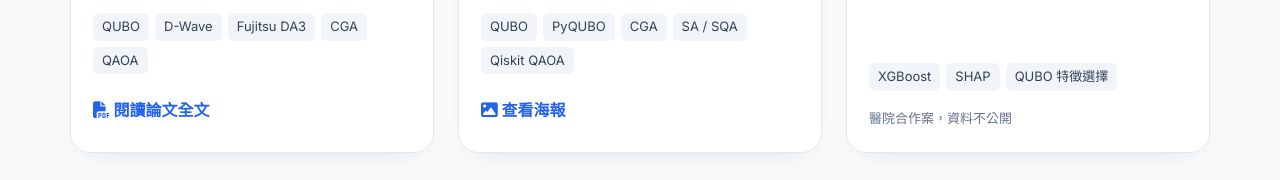
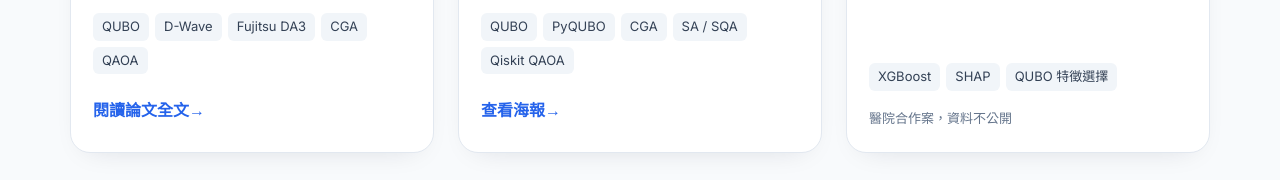
Before and after one commit to CHEN-0121/CHEN-0121.github.io, a plain HTML site: page index.html in a window 1280 px wide. Shown: the part 3110-3290 px from the top of the page. Drawn offline with Linux system fonts and the light colour scheme.

Commit message:
Add files via upload

```diff
--- a/index.html
+++ b/index.html
@@ -201,6 +201,8 @@ h2 small i{margin-right:6px}
 .timeline li{align-items:center}
 .cicon i{font-size:20px}
 footer h5 i{color:#60a5fa;margin-right:6px}
+.more .arr{display:inline-block;transition:transform .2s}
+.more:hover .arr{transform:translateX(4px)}
 </style>
 </head>
 <body>
@@ -258,7 +260,7 @@ footer h5 i{color:#60a5fa;margin-right:6px}
         <h4>Beyond Best Samples: Reliability-Aware QUBO Benchmarking for Policy-Constrained Energy Dispatch</h4>
         <p>專題完成後的延伸研究。在 311 個變數的案例比較 GPU 退火、Fujitsu 數位退火與傳統啟發式方法，並在 24 個變數的案例比較 D-Wave 量子退火與 QAOA，發現只看單次最佳解會高估不穩定的方法，因此提出<strong>把可行率納入評估的基準</strong>。我是唯一的學生作者。</p>
         <div class="chips"><span>QUBO</span><span>D-Wave</span><span>Fujitsu DA3</span><span>CGA</span><span>QAOA</span></div>
-        <a class="more" href="papers/qce2026.pdf" target="_blank" rel="noopener"><i class="fa-solid fa-file-pdf" aria-hidden="true"></i>&nbsp;閱讀論文全文</a>
+        <a class="more" href="papers/qce2026.pdf" target="_blank" rel="noopener">閱讀論文全文 <span class="arr">→</span></a>
       </div>
     </article>
     <article class="proj">
@@ -268,7 +270,7 @@ footer h5 i{color:#60a5fa;margin-right:6px}
         <h4>QUBO-Based Multi-Objective Energy Dispatch Optimization for Taiwan’s Power System</h4>
         <p>實務專題。把台灣年度發電配置建構成多目標 QUBO 模型，在成本、碳排與供電穩定之間求解，並提出 <strong>Bounded-Slack 機制</strong>放寬供需限制；比較 GPU 退火、模擬退火、SQA 與 QAOA 等方法，於日本東京發表。</p>
         <div class="chips"><span>QUBO</span><span>PyQUBO</span><span>CGA</span><span>SA / SQA</span><span>Qiskit QAOA</span></div>
-        <a class="more" href="papers/aqc2026-poster.pdf" target="_blank" rel="noopener"><i class="fa-solid fa-image" aria-hidden="true"></i>&nbsp;查看海報</a>
+        <a class="more" href="papers/aqc2026-poster.pdf" target="_blank" rel="noopener">查看海報 <span class="arr">→</span></a>
       </div>
     </article>
     <article class="proj">
```
